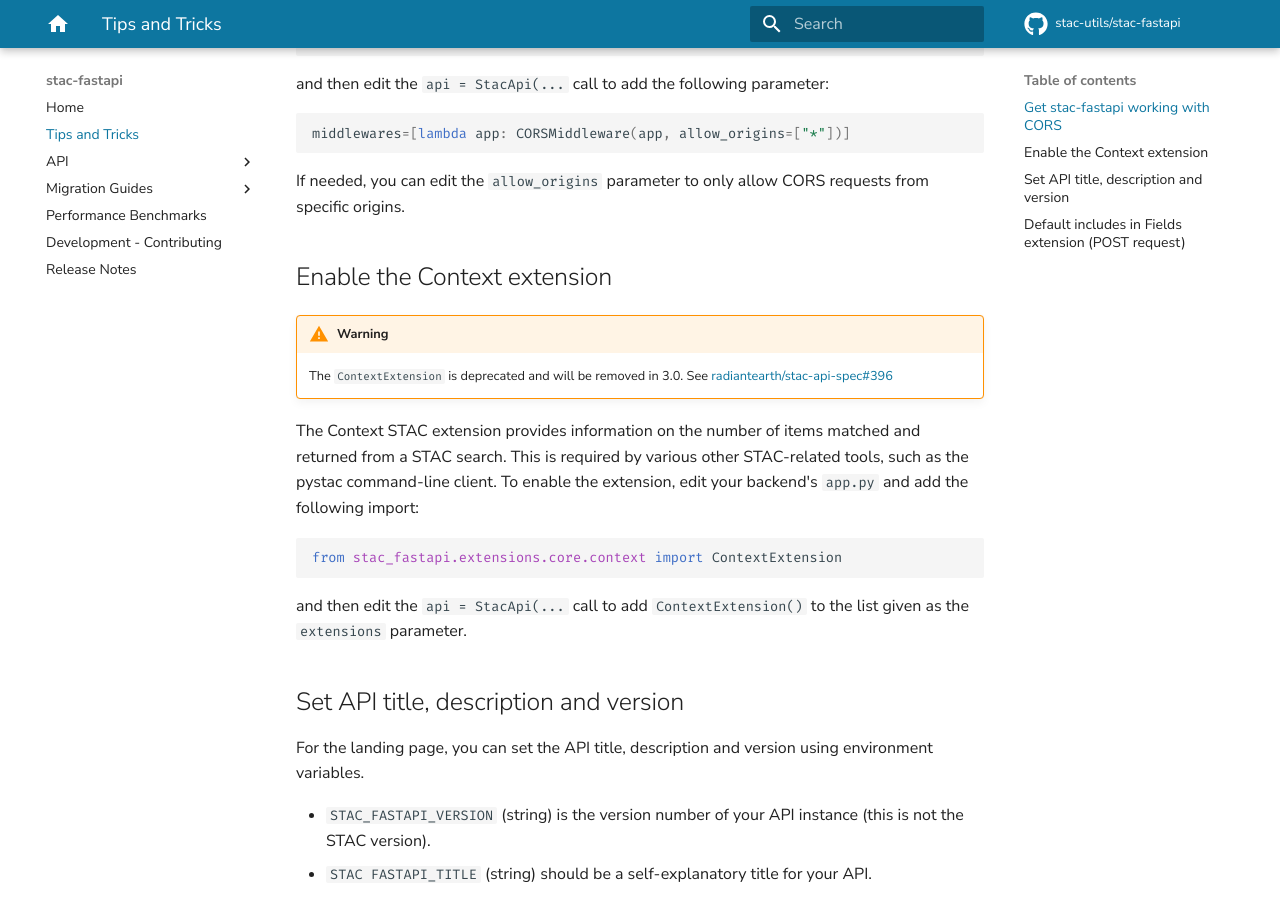
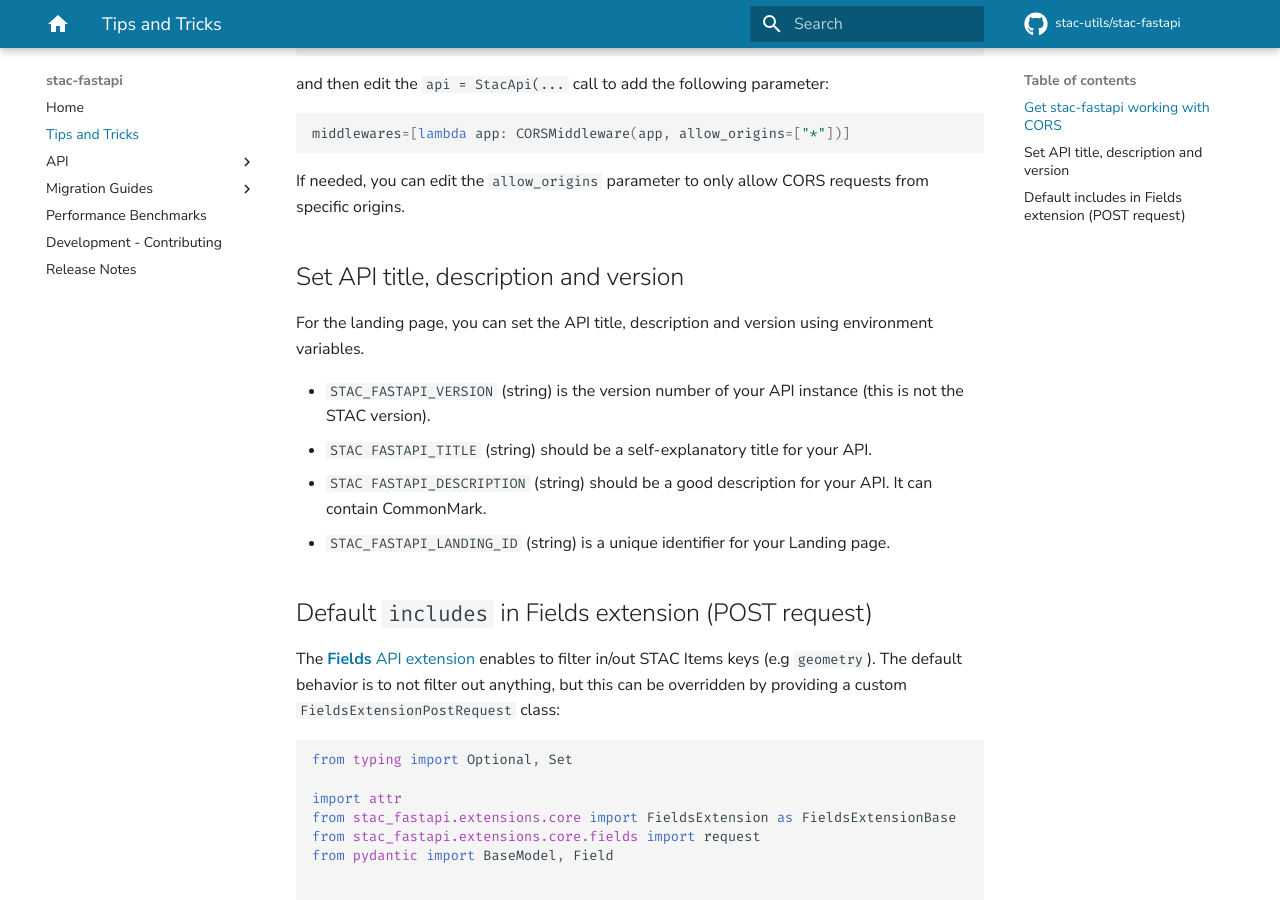
Before and after one commit to stac-utils/stac-fastapi, an MkDocs documentation site: the page built from docs/src/tips-and-tricks.md, in a window 1280 px wide and 900 px high, scrolled down 399 px. Built offline with MkDocs 1.6.1 and Material for MkDocs 9.7.7, drawn with Linux system fonts in a browser that asks for light colours; comment, search, counter and statistics services are not loaded.

````diff
--- a/docs/src/tips-and-tricks.md
+++ b/docs/src/tips-and-tricks.md
@@ -19,23 +19,6 @@
 ```
 
 If needed, you can edit the `allow_origins` parameter to only allow CORS requests from specific origins.
-
-## Enable the Context extension
-
-!!! Warning
-
-    The `ContextExtension` is deprecated and will be removed in 3.0. See https://github.com/radiantearth/stac-api-spec/issues/396
-
-The Context STAC extension provides information on the number of items matched and returned from a STAC search.
-This is required by various other STAC-related tools, such as the pystac command-line client.
-To enable the extension, edit your backend's `app.py` and add the following import:
-
-```python
-from stac_fastapi.extensions.core.context import ContextExtension
-```
-
-
-and then edit the `api = StacApi(...` call to add `ContextExtension()` to the list given as the `extensions` parameter.
 
 ## Set API title, description and version
 
````
Also changed, not shown: CHANGES.md (+8 -0 lines), 1 other file.
